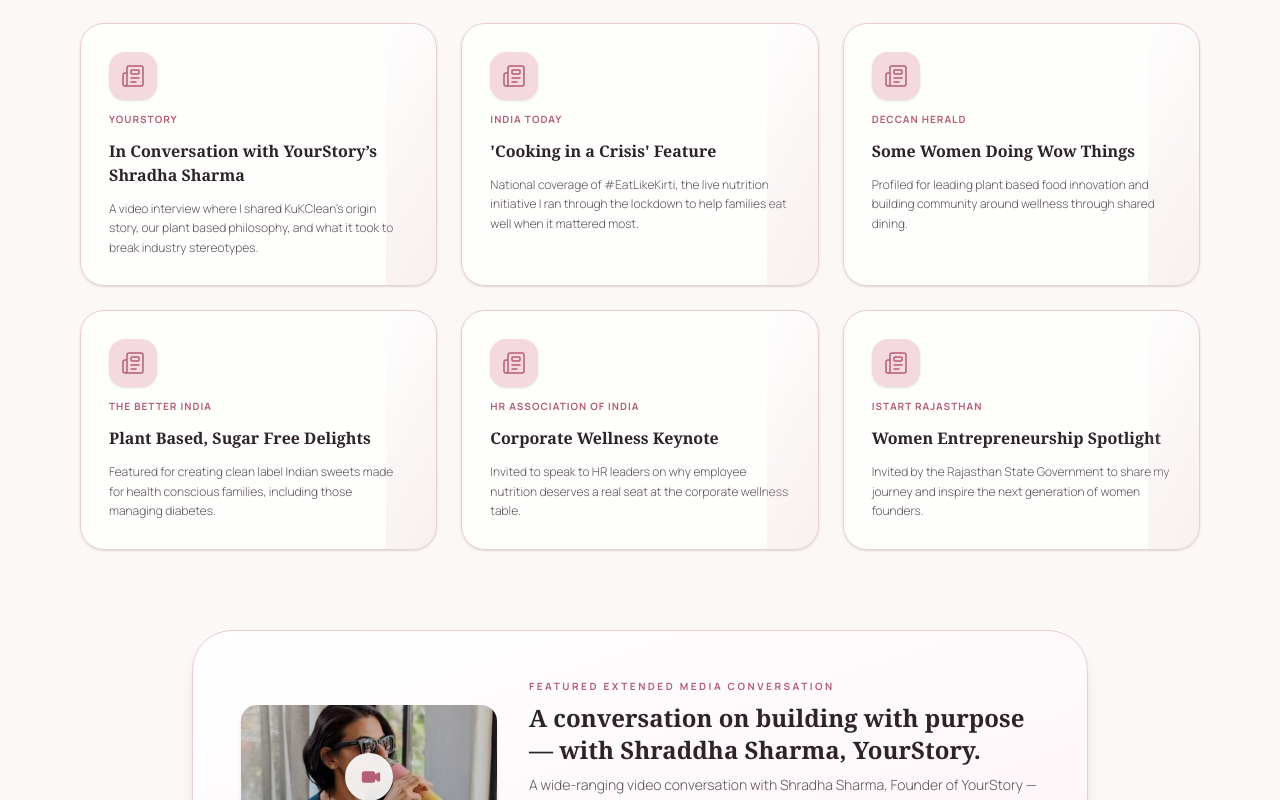
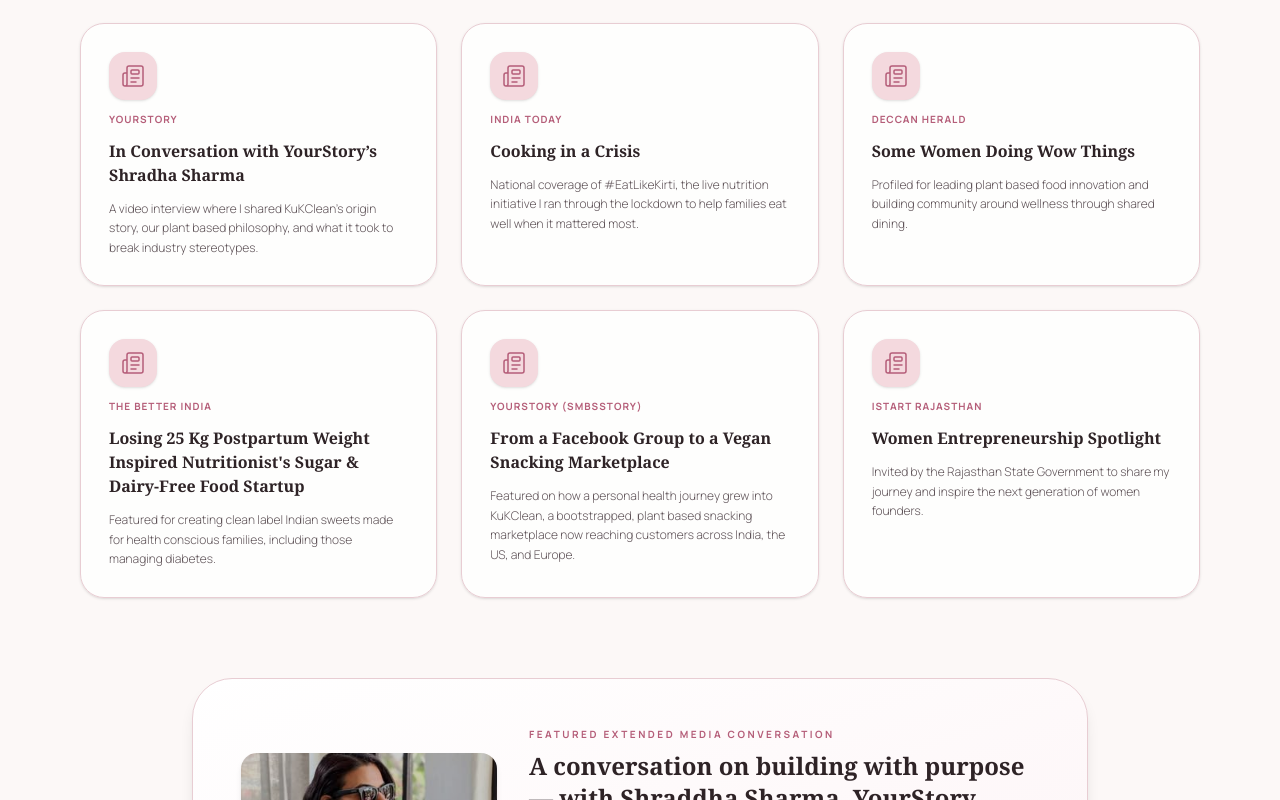
Before and after one commit to Abhilash-Jaiswal/portfolio, a React (Vite) app in the folder client/: page /portfolio/press in a window 1280 px wide. Shown: the part 1600-2400 px from the top of the page. Built offline with nearby package versions, Linux system fonts and the light colour scheme; a web font is replaced by a local one.

Commit message:
updated the press room new changes

```diff
--- a/client/src/components/sections/AchievementsSection.jsx
+++ b/client/src/components/sections/AchievementsSection.jsx
@@ -52,7 +52,7 @@
   bg: "#FCF8F7"
 };
 
-// MODIFIED ARRAY: Removed last 3 items, added images/placeholders to the 9 remaining
+// MODIFIED ARRAY: Added back the missing 3 milestones, total 9 (with placeholders for 2)
 const milestones = [
   { year: "2024", category: "Award", icon: Award, title: "Womenpreneur Achievers Award 2024", short: "Honoured alongside Karnataka's most distinguished women leaders in entrepreneurship.", image: womenpreneurAward },
   { year: "2024", category: "Speaking", icon: Mic, title: "ASSOCHAM Rajasthan Startup Summit", short: "Keynote speaker on 'Women Leading the Race' at RIC, Jaipur.", image: womenpreneurSpeaking },
@@ -60,7 +60,10 @@
   { year: "2024", category: "Jury", icon: Scale, title: "CAIAS Startup Summit — Jury Member", short: "Invited as Judge after KuKClean won Best Women Led Startup.", image: womenpreneurJury },
   { year: "2023", category: "Govt Grant", icon: Sprout, title: "Grant-in-Aid — RKVY-RAFTAAR", short: "Recognised at International Nutri Cereal Convention 5.0 by ICAR-IIMR, Ministry of Agriculture.", image: womenpreneurGrant },
   { year: "2023", category: "Incubation", icon: GraduationCap, title: "Goldman Sachs GS10K — IIM Bangalore", short: "Graduate of the GS 10,000 Women Entrepreneur Program at NSRCEL, IIMB.", image: womenpreneurIncubation },
-
+  // Remaining 3 (2 pending photos, 1 placeholder)
+  { year: "2022", category: "Mentorship", icon: Users, title: "Walmart Vriddhi Mentoring Program", short: "Active mentor empowering early-stage women entrepreneurs across India.", image: null },
+  { year: "2022", category: "Corporate B2B", icon: Utensils, title: "Applied Materials India Wellness Session", short: "Led 2-hour plant-based nutrition masterclass for 180 employees.", image: null },
+  { year: "2021", category: "Incubation", icon: Building2, title: "IIM Bangalore WSP3 — Top 50 Ventures", short: "Incubated at IIMB Women Startup Programme (Cohort 3) for 1.5 years.", image: null },
 ];
 
 const credentials = [
@@ -70,7 +73,6 @@
   { title: "Certified Menopause Coach", detail: "Specialized training in midlife hormonal wellness." },
   { title: "BTech Computer Science", org: "HBTI Kanpur", detail: "Engineering foundation in algorithms and software systems." },
   { title: "C-PGDBA (IT)", org: "Symbiosis Centre", detail: "Postgraduate diploma in Information Technology Management." },
-
 ];
 
 const corporateFlagship = ["JP Morgan", "Goldman Sachs", "Microsoft", "IBM", "ISRO", "Siemens"];
@@ -83,10 +85,10 @@
 
 const pressCoverage = [
   { source: "YourStory", title: "In Conversation with YourStory’s Shradha Sharma", desc: "A video interview where I shared KuKClean’s origin story, our plant based philosophy, and what it took to break industry stereotypes.", link: "https://www.youtube.com/watch?v=VxG3KLZJ5j0" },
-  { source: "India Today", title: "'Cooking in a Crisis' Feature", desc: "National coverage of #EatLikeKirti, the live nutrition initiative I ran through the lockdown to help families eat well when it mattered most.", link: "https://www.indiatoday.in/mail-today/story/cooking-in-a-crisis-1668631-2020-04-19" },
+  { source: "India Today", title: "Cooking in a Crisis", desc: "National coverage of #EatLikeKirti, the live nutrition initiative I ran through the lockdown to help families eat well when it mattered most.", link: "https://www.indiatoday.in/mail-today/story/cooking-in-a-crisis-1668631-2020-04-19" },
   { source: "Deccan Herald", title: "Some Women Doing Wow Things", desc: "Profiled for leading plant based food innovation and building community around wellness through shared dining.", link: "https://www.deccanherald.com/india/karnataka/bengaluru/some-women-doing-wow-things-722045.html" },
-  { source: "The Better India", title: "Plant Based, Sugar Free Delights", desc: "Featured for creating clean label Indian sweets made for health conscious families, including those managing diabetes.", link: "https://thebetterindia.com/306747/kirti-yadav-kukclean-bengaluru-offers-plant-based-vegan-sugar-free-healthy-snacks-for-diabetes-patients/" },
-  { source: "HR Association of India", title: "Corporate Wellness Keynote", desc: "Invited to speak to HR leaders on why employee nutrition deserves a real seat at the corporate wellness table.", link: "https://www.hrai.in/" },
+  { source: "The Better India", title: "Losing 25 Kg Postpartum Weight Inspired Nutritionist's Sugar & Dairy-Free Food Startup", desc: "Featured for creating clean label Indian sweets made for health conscious families, including those managing diabetes.", link: "https://thebetterindia.com/306747/kirti-yadav-kukclean-bengaluru-offers-plant-based-vegan-sugar-free-healthy-snacks-for-diabetes-patients/" },
+  { source: "YourStory (SMBSStory)", title: "From a Facebook Group to a Vegan Snacking Marketplace", desc: "Featured on how a personal health journey grew into KuKClean, a bootstrapped, plant based snacking marketplace now reaching customers across India, the US, and Europe.", link: "https://yourstory.com/" },
   { source: "iStart Rajasthan", title: "Women Entrepreneurship Spotlight", desc: "Invited by the Rajasthan State Government to share my journey and inspire the next generation of women founders.", link: "https://www.youtube.com/shorts/d-f7dCJ-NMg" },
 ];
 
```
